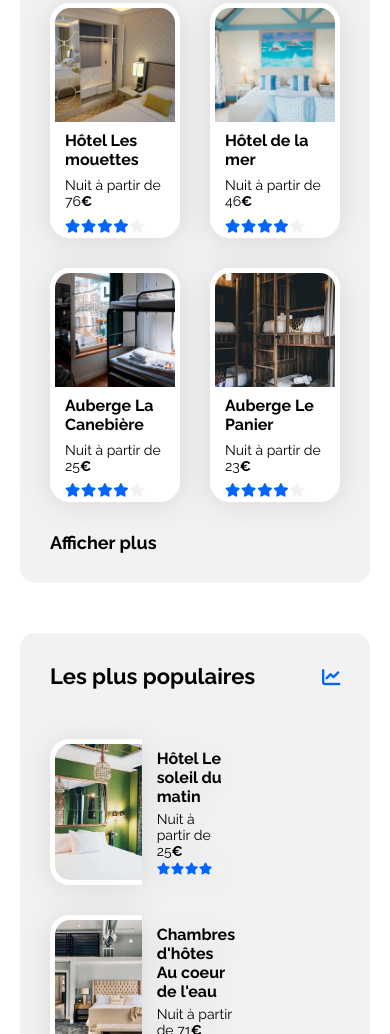
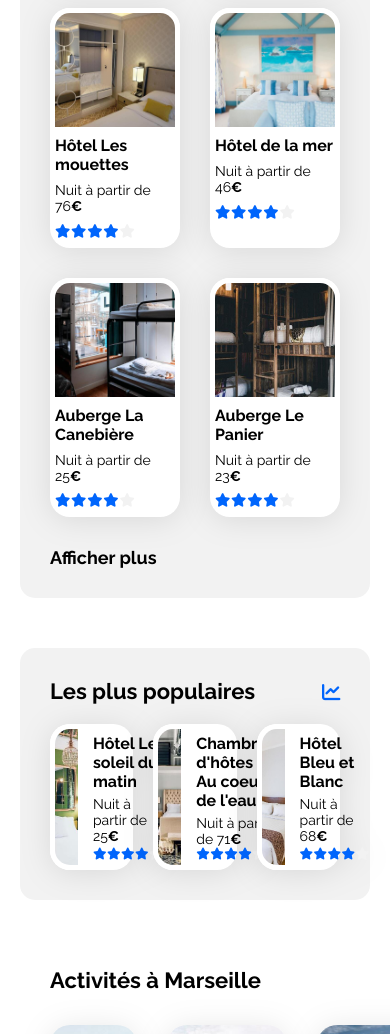
Before and after one commit to Alexis-Rey/OC_Project2_Booki, a plain HTML site: page accueil.html in a window 390 px wide. Shown: the part 966-2000 px from the top of the page. Drawn offline with Linux system fonts and the light colour scheme.

Commit message:
Partie responsive tablette

```diff
--- a/css/styleaccueil.css
+++ b/css/styleaccueil.css
@@ -470,14 +470,18 @@ gardant le ratio de taille initiale de l'image */
     border-radius: 20px 20px 0 0;
 }
 
-/* Espacement interne du titre, couleur de fond et arrondi des angles inférieurs */
+/* Espacement interne du titre, couleur de fond et arrondi des angles inférieurs,
+ajout d'une taile pour la box titre et d'une box sizing pour contenir le padding dans les 59px,
+pertmet la gestion des liserais toujours constant et de même taille */
 .activites_Card h3{
     padding: 20px 19px 20px 19px;
     background-color: white;
     border-radius: 0 0 20px 20px;
+    height: 59px;
+    box-sizing: border-box;
 }
 
-.activites h2{
+#activites h2{
     padding: 2px 0 2px 0;
 }
 
@@ -548,33 +552,57 @@ footer{
     }
 
     /**************************** SECTION HEBERGEMENT ET POPULAIRE **********************/
+    /* Mise en colonne de l'hebergement et du populaire avec un nouveau espacement */
     .hebergement_et_pop{
         flex-direction: column;
         gap: 50px;
     }
 
+    /**************************** PARTIE POPULAIRE **************************************/
+    /* Modif sur l'espacement entre la ligne de titre et les cards  */
     .populaire{
-        display: flex;
-        flex-direction: row;
-        flex-wrap: wrap;
+        gap: 20px;
     }
 
-    .populaire_TitreIcone{
-        width: 100%;
-        margin-bottom: 20px;
+    /* Passage des cards populaires en ligne et espace entre chaque carte modif à 20px */
+    .pop_Contenu{
+        flex-direction: row;
+        gap: 20px;
     }
 
-    #pop_Card1, #pop_Card2{
-        margin-bottom: 0;
-        margin-right: 20px;
-    }
-
+    /* Redimensionnement de la largeur des cards pour la nouvelle disposition en prenant en compte
+    les espacements  */
     .populaire_Lien{
         width: calc((100% - 40px) / 3);
     }
 
-    .populaire_Card img{
-        width: 91.67px;
+    /**************************** PARTIE ACTIVITE S**************************************/
+
+    /* Hauteur des box qui s'adapte au contenu (image + titre) */
+    .activites_Lien{
+        height: auto;
+    }
+
+    /* Hauteur max fixé à 200px une fois au format tablette (voir maquette figma) */
+    .activites_Card img{
+        max-height: 200px;
+    }
+
+    /* Centrage verticale des titres et ajustement de la taille pour un rendu agréble pour les
+    grandes et petites tablettes */
+    .activites_Card h3{
+       flex: 1 1 33%;
+       align-content:center;
+    }
+
+}
+
+@media (max-width: 824px){
+      /**************************** PARTIE HEBERGEMENTS **************************************/
+    /* Nouveaux format d'espacement pour la partie informative des cards pour la maintenir
+    visuellement correcte sur tablette petit format */
+    .hebergement_Card_Info{
+        padding: 0 0 5px 5px;
     }
 }
 
```
